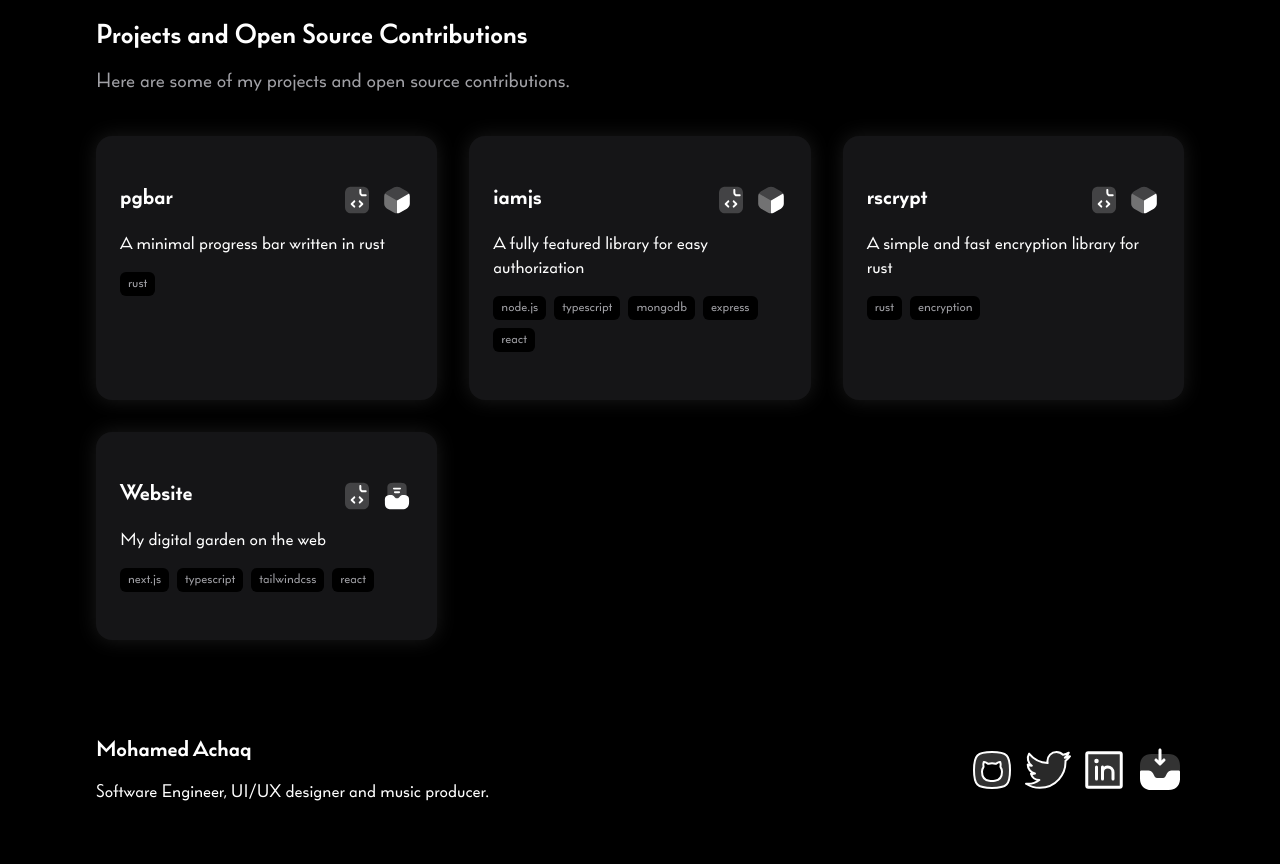
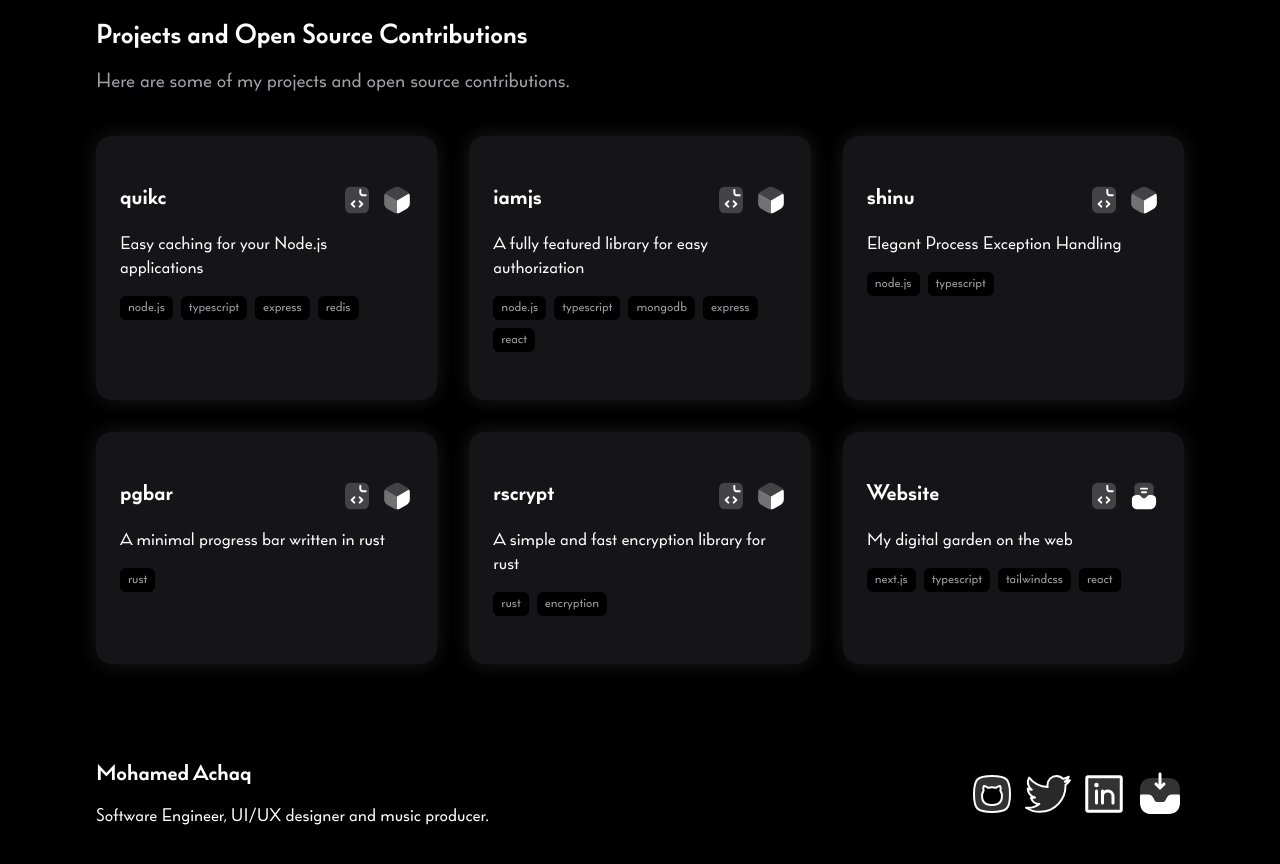
Before and after one commit to triyanox/website, a Next.js app: page / in a window 1280 px wide. Shown: the part 1100-1964 px from the top of the page. Built offline with nearby package versions, Linux system fonts and the light colour scheme.

Commit message:
Update Projects.tsx

```diff
--- a/components/home/Projects.tsx
+++ b/components/home/Projects.tsx
@@ -6,12 +6,12 @@ import NextLink from "next/link";
 
 const ProjectList = [
   {
-    id: "pgbar",
-    title: "pgbar",
-    summary: "A minimal progress bar written in rust",
-    github: "https://github.com/triyanox/pgbar",
-    package: "https://crates.io/crates/pgbar",
-    tags: ["rust"],
+    id: "quikc",
+    title: "quikc",
+    summary: "Easy caching for your Node.js applications",
+    github: "https://github.com/triyanox/quikc",
+    package: "https://www.npmjs.com/org/quikc",
+    tags: ["node.js", "typescript", "express", "redis"],
   },
   {
     id: "iamjs",
@@ -20,6 +20,22 @@ const ProjectList = [
     github: "https://github.com/triyanox/iamjs",
     package: "https://iamjs.achaq.dev",
     tags: ["node.js", "typescript", "mongodb", "express", "react"],
+  },
+  {
+    id: "shinu",
+    title: "shinu",
+    summary: "Elegant Process Exception Handling",
+    github: "https://github.com/triyanox/shinu",
+    package: "https://www.npmjs.com/package/shinu",
+    tags: ["node.js", "typescript"],
+  },
+  {
+    id: "pgbar",
+    title: "pgbar",
+    summary: "A minimal progress bar written in rust",
+    github: "https://github.com/triyanox/pgbar",
+    package: "https://crates.io/crates/pgbar",
+    tags: ["rust"],
   },
   {
     id: "rscrypt",
```
